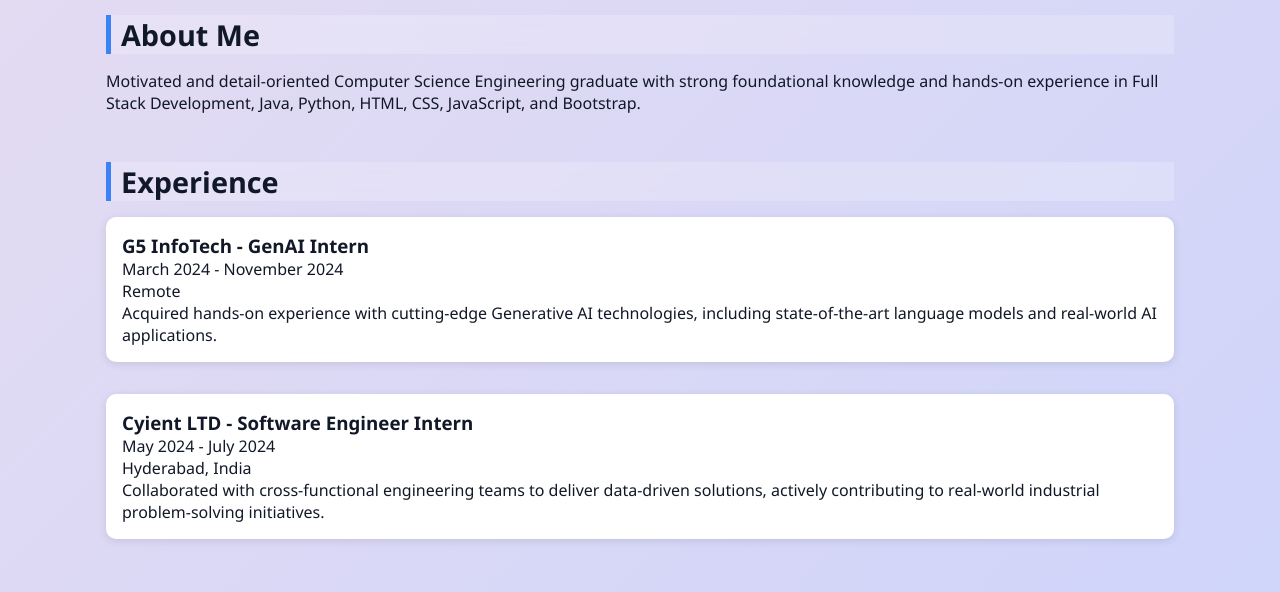
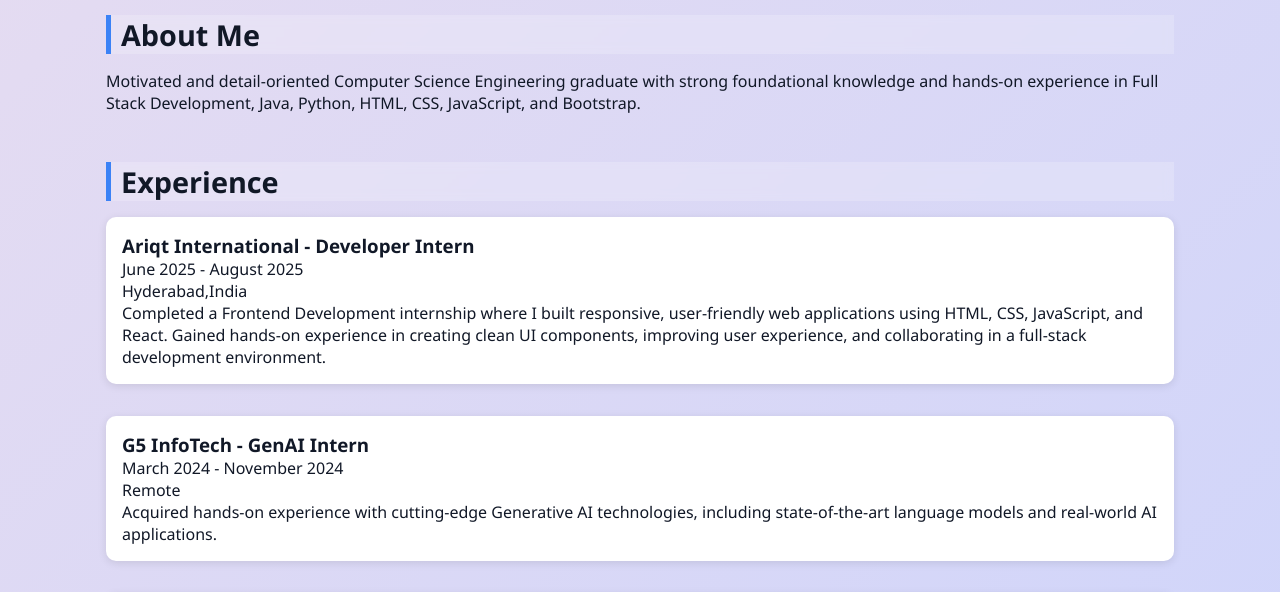
Before and after one commit to saisreevatsav/saisreevatsavPortfolio.github.io, a plain HTML site: page index.html in a window 1280 px wide. Shown: the part 184-776 px from the top of the page. Drawn offline with Linux system fonts and the light colour scheme.

Commit message:
Update index.html with Ariqt

```diff
--- a/index.html
+++ b/index.html
@@ -254,6 +254,13 @@ body.dark #scrollTopBtn {
     <section class="experience" id="experience">
       <h2>Experience</h2>
       <div class="grid">
+          <div class="card">
+          <h3>Ariqt International - Developer Intern</h3>
+          <p>June 2025 - August 2025</p>
+          <p>Hyderabad,India</p>
+          <p> Completed a Frontend Development internship where I built responsive, user-friendly web applications using HTML, CSS, JavaScript, and React.
+Gained hands-on experience in creating clean UI components, improving user experience, and collaborating in a full-stack development environment.</p>
+        </div>
         <div class="card">
           <h3>G5 InfoTech - GenAI Intern</h3>
           <p>March 2024 - November 2024</p>
```
